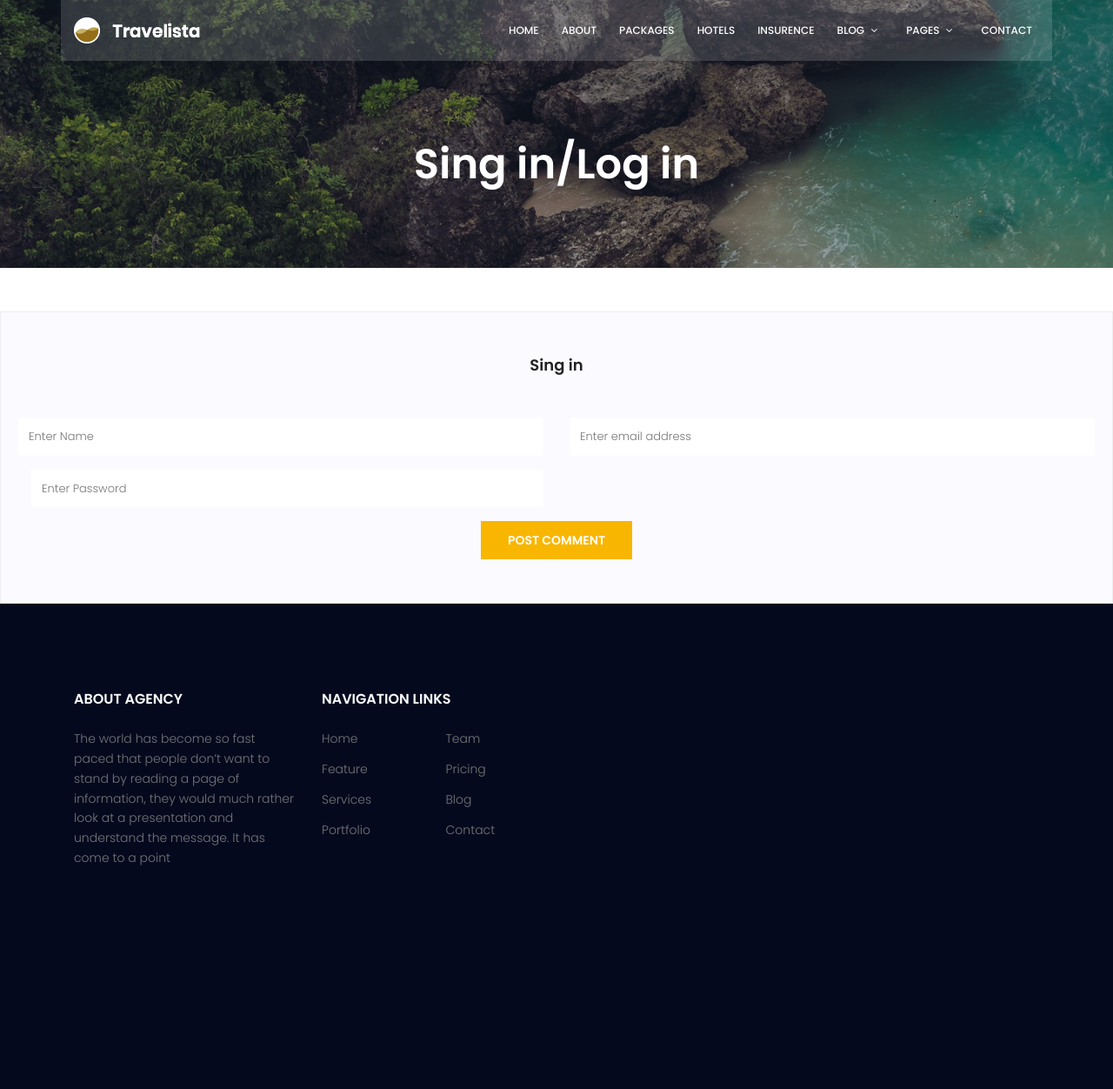
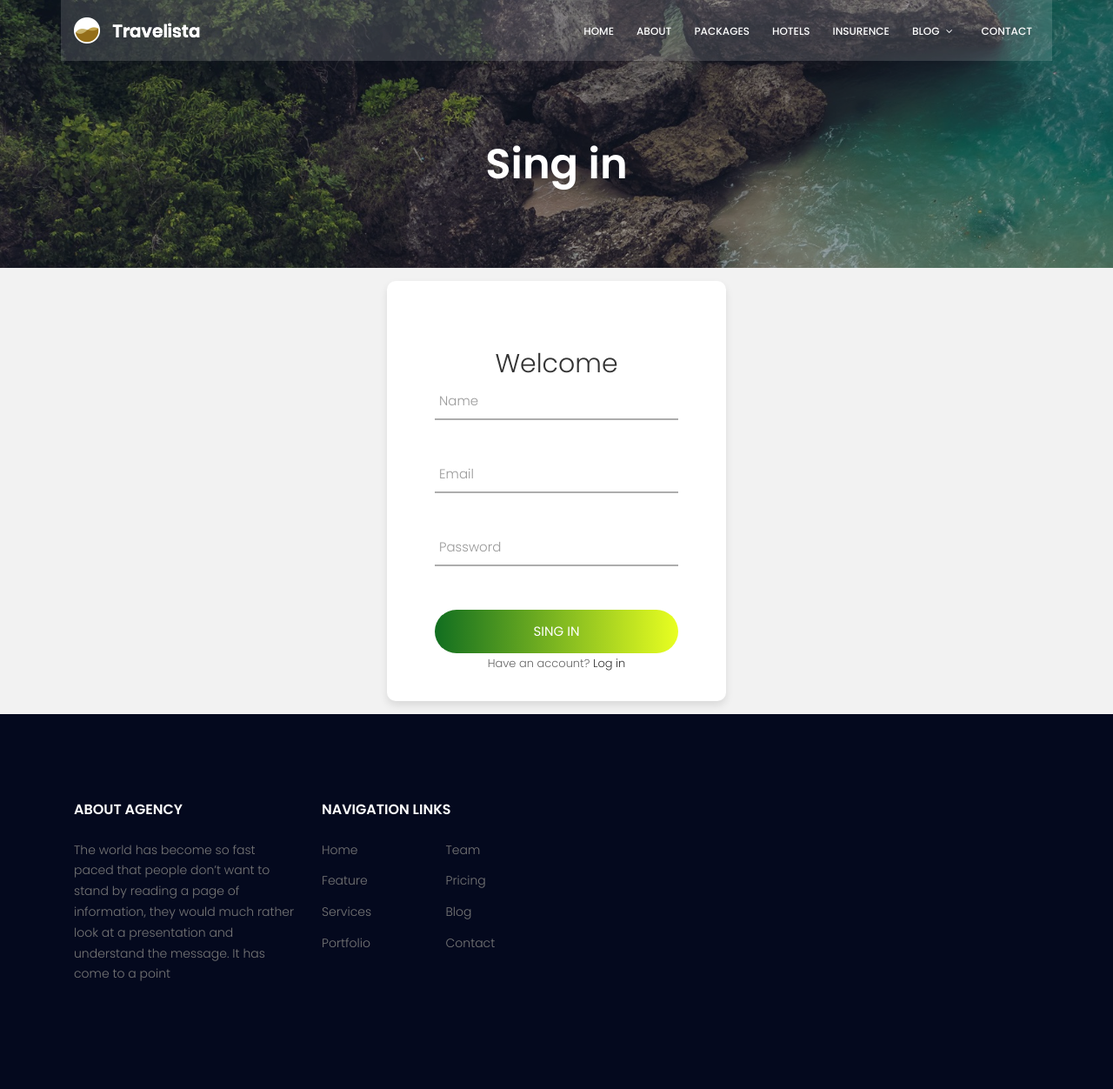
Before and after one commit to riri-58/web_backend, a Django app: page /sing_in/ in a window 1280 px wide. Shown: the whole page at 87% size. Before the commit the page ends 995 px from the top, so only its background shows below. Run offline with Django 4.2, Linux system fonts and the light colour scheme; parts of the project's set-up code (start-up, migrations or seed data) failed here and were passed over; some libraries are stand-ins or nearby versions.

Commit message:
commit 2

```diff
--- /dev/null
+++ b/Web/login/static/css/in.css
@@ -0,0 +1,445 @@
+* {
+    margin: 0px;
+    padding: 0px;
+    box-sizing: border-box;
+  }
+
+  body, html {
+    height: 100%;
+  }
+
+  a {
+    font-size: 14px;
+    line-height: 1.7;
+    color: #666666;
+    margin: 0px;
+    transition: all 0.4s;
+    -webkit-transition: all 0.4s;
+  -o-transition: all 0.4s;
+  -moz-transition: all 0.4s;
+  }
+
+  a:focus {
+    outline: none !important;
+  }
+
+  a:hover {
+    text-decoration: none;
+  color: #6a7dfe;
+  color: -webkit-linear-gradient(left, #116e20, #e9ff21);
+  color: -o-linear-gradient(left, #116e20, #e9ff21);
+  color: -moz-linear-gradient(left, #116e20, #e9ff21);
+  color: linear-gradient(left, #116e20, #e9ff21);
+  }
+
+  h1,h2,h3,h4,h5,h6 {
+    margin: 0px;
+  }
+
+  p {
+
+    font-size: 14px;
+    line-height: 1.7;
+    color: #666666;
+    margin: 0px;
+  }
+
+  ul, li {
+    margin: 0px;
+    list-style-type: none;
+  }
+  input {
+    outline: none;
+    border: none;
+  }
+
+  textarea {
+  outline: none;
+  border: none;
+  }
+
+  textarea:focus, input:focus {
+  border-color: transparent !important;
+  }
+
+  input:focus::-webkit-input-placeholder { color:transparent; }
+  input:focus:-moz-placeholder { color:transparent; }
+  input:focus::-moz-placeholder { color:transparent; }
+  input:focus:-ms-input-placeholder { color:transparent; }
+
+  textarea:focus::-webkit-input-placeholder { color:transparent; }
+  textarea:focus:-moz-placeholder { color:transparent; }
+  textarea:focus::-moz-placeholder { color:transparent; }
+  textarea:focus:-ms-input-placeholder { color:transparent; }
+
+  input::-webkit-input-placeholder { color: #adadad;}
+  input:-moz-placeholder { color: #adadad;}
+  input::-moz-placeholder { color: #adadad;}
+  input:-ms-input-placeholder { color: #adadad;}
+
+  textarea::-webkit-input-placeholder { color: #adadad;}
+  textarea:-moz-placeholder { color: #adadad;}
+  textarea::-moz-placeholder { color: #adadad;}
+  textarea:-ms-input-placeholder { color: #adadad;}
+
+  /*---------------------------------------------*/
+  button {
+    outline: none !important;
+    border: none;
+    background: transparent;
+  }
+
+  button:hover {
+    cursor: pointer;
+  }
+
+  iframe {
+    border: none !important;
+  }
+
+
+  /*//////////////////////////////////////////////////////////////////
+  [ Utility ]*/
+  .txt1 {
+  font-size: 13px;
+  color: #666666;
+  line-height: 1.5;
+  }
+
+  .txt2 {
+  font-size: 13px;
+  color: #333333;
+  line-height: 1.5;
+  }
+
+  /*//////////////////////////////////////////////////////////////////
+  [ login ]*/
+
+  .limiter {
+  width: 100%;
+  margin: 0 auto;
+  }
+
+  .container-login100 {
+  width: 100%;
+  display: -webkit-box;
+  display: -webkit-flex;
+  display: -moz-box;
+  display: -ms-flexbox;
+  display: flex;
+  flex-wrap: wrap;
+  justify-content: center;
+  align-items: center;
+  padding: 15px;
+  background: #f2f2f2;
+  }
+
+  .wrap-login100 {
+  width: 390px;
+  background: #fff;
+  border-radius: 10px;
+  overflow: hidden;
+  padding: 77px 55px 33px 55px;
+
+  box-shadow: 0 5px 10px 0px rgba(0, 0, 0, 0.1);
+  -moz-box-shadow: 0 5px 10px 0px rgba(0, 0, 0, 0.1);
+  -webkit-box-shadow: 0 5px 10px 0px rgba(0, 0, 0, 0.1);
+  -o-box-shadow: 0 5px 10px 0px rgba(0, 0, 0, 0.1);
+  -ms-box-shadow: 0 5px 10px 0px rgba(0, 0, 0, 0.1);
+  }
+
+
+  /*------------------------------------------------------------------
+  [ Form ]*/
+
+  .login100-form {
+  width: 100%;
+  }
+
+  .login100-form-title {
+  display: block;
+  font-size: 30px;
+  color: #333333;
+  line-height: 1.2;
+  text-align: center;
+  }
+  .login100-form-title i {
+  font-size: 60px;
+  }
+
+  /*------------------------------------------------------------------
+  [ Input ]*/
+
+  .wrap-input100 {
+  width: 100%;
+  position: relative;
+  border-bottom: 2px solid #adadad;
+  margin-bottom: 37px;
+  }
+
+  .input100 {
+
+  font-size: 15px;
+  color: #555555;
+  line-height: 1.2;
+
+  display: block;
+  width: 100%;
+  height: 45px;
+  background: transparent;
+  padding: 0 5px;
+  }
+
+  /*---------------------------------------------*/
+  .focus-input100 {
+  position: absolute;
+  display: block;
+  width: 100%;
+  height: 100%;
+  top: 0;
+  left: 0;
+  pointer-events: none;
+  }
+
+  .focus-input100::before {
+  content: "";
+  display: block;
+  position: absolute;
+  bottom: -2px;
+  left: 0;
+  width: 0;
+  height: 2px;
+
+  -webkit-transition: all 0.4s;
+  -o-transition: all 0.4s;
+  -moz-transition: all 0.4s;
+  transition: all 0.4s;
+
+  background: #6a7dfe;
+  background: -webkit-linear-gradient(left, #116e20, #e9ff21);
+  background: -o-linear-gradient(left, #116e20, #e9ff21);
+  background: -moz-linear-gradient(left, #116e20, #e9ff21);
+  background: linear-gradient(left, #116e20, #e9ff21);
+  }
+
+  .focus-input100::after {
+
+  font-size: 15px;
+  color: #999999;
+  line-height: 1.2;
+
+  content: attr(data-placeholder);
+  display: block;
+  width: 100%;
+  position: absolute;
+  top: 16px;
+  left: 0px;
+  padding-left: 5px;
+
+  -webkit-transition: all 0.4s;
+  -o-transition: all 0.4s;
+  -moz-transition: all 0.4s;
+  transition: all 0.4s;
+  }
+
+  .input100:focus + .focus-input100::after {
+  top: -15px;
+  }
+
+  .input100:focus + .focus-input100::before {
+  width: 100%;
+  }
+
+  .has-val.input100 + .focus-input100::after {
+  top: -15px;
+  }
+
+  .has-val.input100 + .focus-input100::before {
+  width: 100%;
+  }
+
+  /*---------------------------------------------*/
+  .btn-show-pass {
+  font-size: 15px;
+  color: #999999;
+
+  display: -webkit-box;
+  display: -webkit-flex;
+  display: -moz-box;
+  display: -ms-flexbox;
+  display: flex;
+  align-items: center;
+  position: absolute;
+  height: 100%;
+  top: 0;
+  right: 0;
+  padding-right: 5px;
+  cursor: pointer;
+  -webkit-transition: all 0.4s;
+  -o-transition: all 0.4s;
+  -moz-transition: all 0.4s;
+  transition: all 0.4s;
+  }
+
+  .btn-show-pass:hover {
+  color: #6a7dfe;
+  color: -webkit-linear-gradient(left, #116e20, #e9ff21);
+  color: -o-linear-gradient(left, #116e20, #e9ff21);
+  color: -moz-linear-gradient(left, #116e20, #e9ff21);
+  color: linear-gradient(left, #116e20, #e9ff21);
+  }
+
+  .btn-show-pass.active {
+  color: #6a7dfe;
+  color: -webkit-linear-gradient(left, #116e20, #e9ff21);
+  color: -o-linear-gradient(left, #116e20, #e9ff21);
+  color: -moz-linear-gradient(left, #116e20, #e9ff21);
+  color: linear-gradient(left, #116e20, #e9ff21);
+  }
+
+
+
+  /*------------------------------------------------------------------
+  [ Button ]*/
+  .container-login100-form-btn {
+  display: -webkit-box;
+  display: -webkit-flex;
+  display: -moz-box;
+  display: -ms-flexbox;
+  display: flex;
+  flex-wrap: wrap;
+  justify-content: center;
+  padding-top: 13px;
+  }
+
+  .wrap-login100-form-btn {
+  width: 100%;
+  display: block;
+  position: relative;
+  z-index: 1;
+  border-radius: 25px;
+  overflow: hidden;
+  margin: 0 auto;
+  }
+
+  .login100-form-bgbtn {
+  position: absolute;
+  z-index: -1;
+  width: 300%;
+  height: 100%;
+  background: #1e8b55;
+  background: -webkit-linear-gradient(right, #116e20, #e9ff21, #116e20, #e9ff21);
+  background: -o-linear-gradient(right, #116e20, #e9ff21, #116e20, #e9ff21);
+  background: -moz-linear-gradient(right, #116e20, #e9ff21, #116e20, #e9ff21);
+  background: linear-gradient(right, #116e20, #e9ff21, #116e20, #e9ff21);
+  top: 0;
+  left: -100%;
+
+  -webkit-transition: all 0.4s;
+  -o-transition: all 0.4s;
+  -moz-transition: all 0.4s;
+  transition: all 0.4s;
+  }
+
+  .login100-form-btn {
+  font-size: 15px;
+  color: #fff;
+  line-height: 1.2;
+  text-transform: uppercase;
+
+  display: -webkit-box;
+  display: -webkit-flex;
+  display: -moz-box;
+  display: -ms-flexbox;
+  display: flex;
+  justify-content: center;
+  align-items: center;
+  padding: 0 20px;
+  width: 100%;
+  height: 50px;
+  }
+
+  .wrap-login100-form-btn:hover .login100-form-bgbtn {
+  left: 0;
+  }
+
+
+  /*------------------------------------------------------------------
+  [ Responsive ]*/
+
+  @media (max-width: 576px) {
+  .wrap-login100 {
+    padding: 77px 15px 33px 15px;
+  }
+  }
+
+
+
+  /*------------------------------------------------------------------
+  [ Alert validate ]*/
+
+  .validate-input {
+  position: relative;
+  }
+
+  .alert-validate::before {
+  content: attr(data-validate);
+  position: absolute;
+  max-width: 70%;
+  background-color: #fff;
+  border: 1px solid #c80000;
+  border-radius: 2px;
+  padding: 4px 25px 4px 10px;
+  top: 50%;
+  -webkit-transform: translateY(-50%);
+  -moz-transform: translateY(-50%);
+  -ms-transform: translateY(-50%);
+  -o-transform: translateY(-50%);
+  transform: translateY(-50%);
+  right: 0px;
+  pointer-events: none;
+
+
+  color: #c80000;
+  font-size: 13px;
+  line-height: 1.4;
+  text-align: left;
+
+  visibility: hidden;
+  opacity: 0;
+
+  -webkit-transition: opacity 0.4s;
+  -o-transition: opacity 0.4s;
+  -moz-transition: opacity 0.4s;
+  transition: opacity 0.4s;
+  }
+
+  .alert-validate::after {
+  content: "\f06a";
+
+  font-size: 16px;
+  color: #c80000;
+
+  display: block;
+  position: absolute;
+  background-color: #fff;
+  top: 50%;
+  -webkit-transform: translateY(-50%);
+  -moz-transform: translateY(-50%);
+  -ms-transform: translateY(-50%);
+  -o-transform: translateY(-50%);
+  transform: translateY(-50%);
+  right: 5px;
+  }
+
+  .alert-validate:hover:before {
+  visibility: visible;
+  opacity: 1;
+  }
+
+  @media (max-width: 992px) {
+  .alert-validate::before {
+    visibility: visible;
+    opacity: 1;
+  }
+  }
--- a/Web/login/templates/login/base.html
+++ b/Web/login/templates/login/base.html
@@ -23,6 +23,7 @@
 		<link rel="stylesheet" href="{% static '/css/animate.min.css' %}">
 		<link rel="stylesheet" href="{% static '/css/owl.carousel.css' %}">
 		<link rel="stylesheet" href="{% static '/css/main.css' %}">
+		<link rel="stylesheet" href="{% static '/css/in.css' %}">
 </head>
 <body>
 	<header id="header">
@@ -43,17 +44,6 @@
 					<ul>
 					  <li><a href="blog-home.html">Blog Home</a></li>
 					  <li><a href="blog-single.html">Blog Single</a></li>
-					</ul>
-				  </li>
-				  <li class="menu-has-children"><a href="">Pages</a>
-					<ul>
-						  <li><a href="elements.html">Elements</a></li>
-						  <li class="menu-has-children"><a href="">Level 2 </a>
-							<ul>
-							  <li><a href="#">Item One</a></li>
-							  <li><a href="#">Item Two</a></li>
-							</ul>
-						  </li>
 					</ul>
 				  </li>
 				  <li><a href="contact.html">Contact</a></li>
--- /dev/null
+++ b/Web/login/templates/login/sing_in.html
@@ -0,0 +1,70 @@
+{% extends "login/base.html" %}
+{% load static %}
+{% block content %}
+
+<section class="about-banner relative">
+    <div class="overlay overlay-bg"></div>
+    <div class="container">
+        <div class="row d-flex align-items-center justify-content-center">
+            <div class="about-content col-lg-12">
+                <h1 class="text-white">
+                   Sing in
+                </h1>
+            </div>
+        </div>
+    </div>
+</section>
+
+<div class="limiter">
+  <div class="container-login100">
+      <div class="wrap-login100">
+          <form class="login100-form validate-form">
+              <span class="login100-form-title p-b-26">
+                  Welcome
+              </span>
+              <span class="login100-form-title p-b-48">
+                  <i class="zmdi zmdi-font"></i>
+              </span>
+
+              <div class="wrap-input100 validate-input" >
+                  <input class="input100" type="text" name="Name">
+                  <span class="focus-input100" data-placeholder="Name"></span>
+              </div>
+
+              <div class="wrap-input100 validate-input" data-validate = "Valid email is: a@b.c">
+                <input class="input100" type="text" name="email">
+                <span class="focus-input100" data-placeholder="Email"></span>
+            </div>
+
+              <div class="wrap-input100 validate-input" data-validate="Enter password">
+                  <span class="btn-show-pass">
+                      <i class="zmdi zmdi-eye"></i>
+                  </span>
+                  <input class="input100" type="password" name="pass">
+                  <span class="focus-input100" data-placeholder="Password"></span>
+              </div>
+
+              <div class="container-login100-form-btn">
+                  <div class="wrap-login100-form-btn">
+                      <div class="login100-form-bgbtn"></div>
+                      <button class="login100-form-btn">
+                          Sing in
+                      </button>
+                  </div>
+              </div>
+
+              <div class="text-center p-t-115">
+                  <span class="txt1">
+                    Have an account?
+                  </span>
+
+                  <a class="txt2" href="#">
+                      Log in
+                  </a>
+              </div>
+          </form>
+      </div>
+  </div>
+</div>
+
+{% endblock %}
--- a/Web/login/templates/login/sinh_in.html
+++ /dev/null
@@ -1,38 +0,0 @@
-{% extends "login/base.html" %}
-{% load static %}
-{% block content %}
-
-<section class="about-banner relative">
-    <div class="overlay overlay-bg"></div>
-    <div class="container">
-        <div class="row d-flex align-items-center justify-content-center">
-            <div class="about-content col-lg-12">
-                <h1 class="text-white">
-                   Sing in/Log in
-                </h1>
-            </div>
-        </div>
-    </div>
-</section>
-
-<div class="comment-form">
-    <h4>Sing in</h4>
-    <form>
-        <div class="form-group form-inline">
-          <div class="form-group col-lg-6 col-md-12 name">
-            <input type="text" class="form-control" id="name" placeholder="Enter Name" onfocus="this.placeholder = ''" onblur="this.placeholder = 'Enter Name'">
-          </div>
-          <div class="form-group col-lg-6 col-md-12 email">
-            <input type="email" class="form-control" id="email" placeholder="Enter email address" onfocus="this.placeholder = ''" onblur="this.placeholder = 'Enter email address'">
-          </div>
-        </div>
-        <div class="form-group form-inline">
-            <div class="form-group col-lg-6 col-md-12 p">
-              <input type="text" class="form-control" id="Password" placeholder="Enter Password" onfocus="this.placeholder = ''" onblur="this.placeholder = 'Enter Password'">
-            </div>
-          </div>
-        <a href="#" class="primary-btn text-uppercase">Post Comment</a>
-    </form>
-</div>
-
-{% endblock %}
--- a/Web/login/urls.py
+++ b/Web/login/urls.py
@@ -4,4 +4,5 @@ from login.views import *
 urlpatterns = [
     path('', home),
     path('sing_in/', sing_in),
+    path('log_in/', log_in),
 ]
--- a/Web/login/views.py
+++ b/Web/login/views.py
@@ -4,7 +4,11 @@ from django.shortcuts import render
 
 
 def sing_in(request):
-    return render(request, 'login/sinh_in.html')
+    return render(request, 'login/sing_in.html')
+
+def log_in(request):
+    return render(request, 'login/log_in.html')
+
 
 def home(request):
     return render(request, 'login/about.html')
```
Also changed, not shown: Web/login/templates/login/log_in.html (added, +66 -0 lines).
